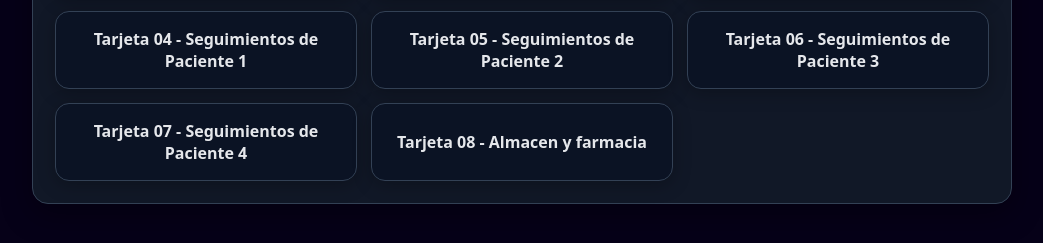
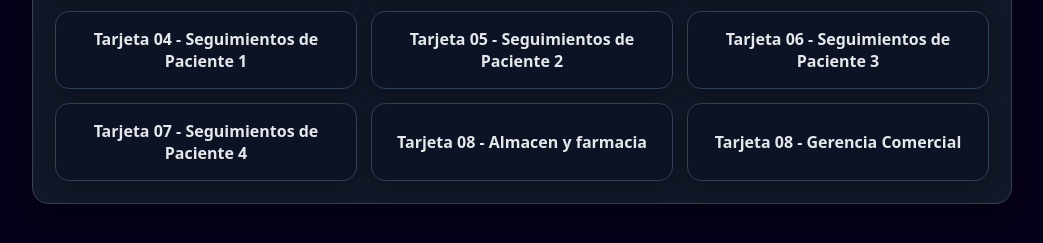
Before and after one commit to fertilitycare/tarj-pres, a plain HTML site: page index.html in a window 1280 px wide. Shown: the part 183-426 px from the top of the page, without its empty margins (118-1161 px from the left). Drawn offline with Linux system fonts and the light colour scheme.

Commit message:
Update index.html

```diff
--- a/index.html
+++ b/index.html
@@ -160,6 +160,7 @@
       { name: "Tarjeta 06 - Seguimientos de Paciente 3",       href: "https://fertilitycare.github.io/tarj-pres/Seg3/" },  // Ejemplo 6
       { name: "Tarjeta 07 - Seguimientos de Paciente 4",  href: "https://fertilitycare.github.io/tarj-pres/seg4/" },  // Ejemplo 7
       { name: "Tarjeta 08 - Almacen y farmacia",    href: "https://fertilitycare.github.io/tarj-pres/Almacen&Farmacia/" },  // Ejemplo 8
+      { name: "Tarjeta 08 - Gerencia Comercial",    href: "https://fertilitycare.github.io/tarj-pres/RubenOviedo/" },  // Ejemplo 8
 
     ]; // Fin del arreglo de tarjetas
 
```
